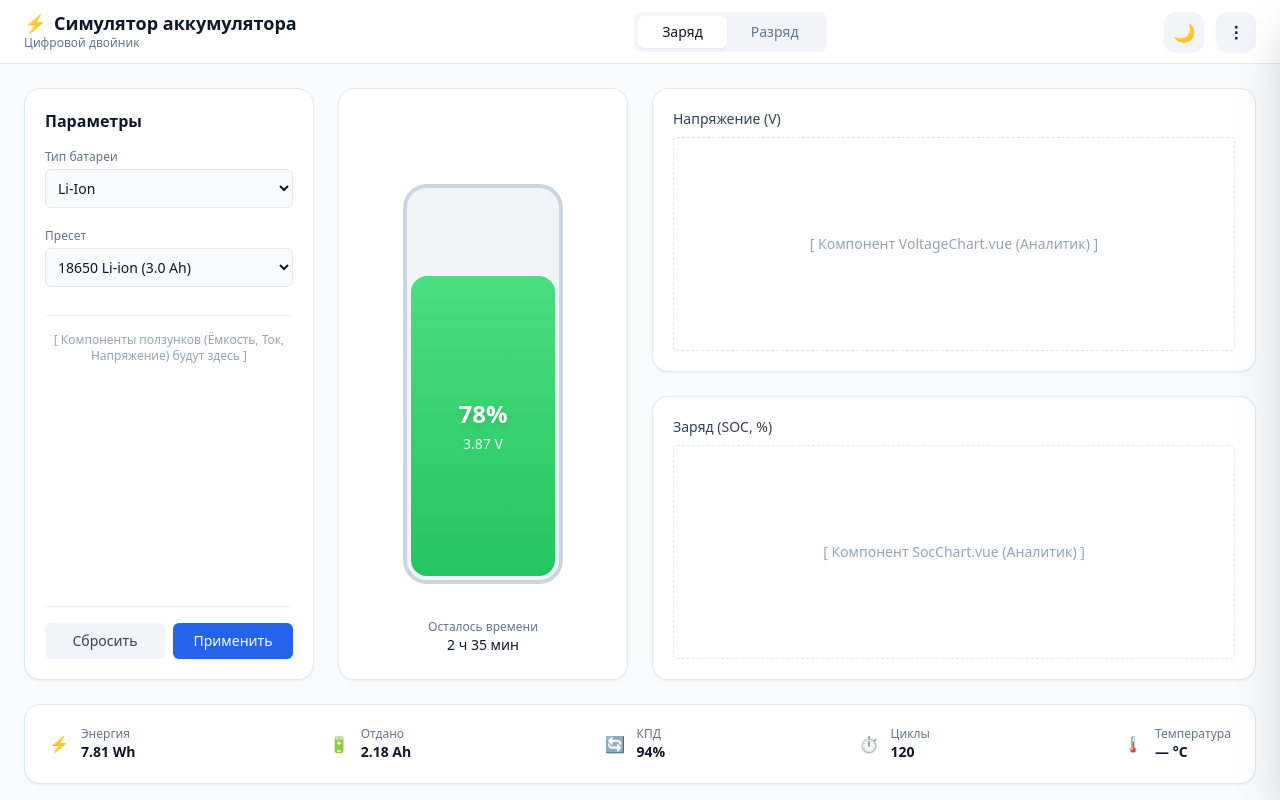
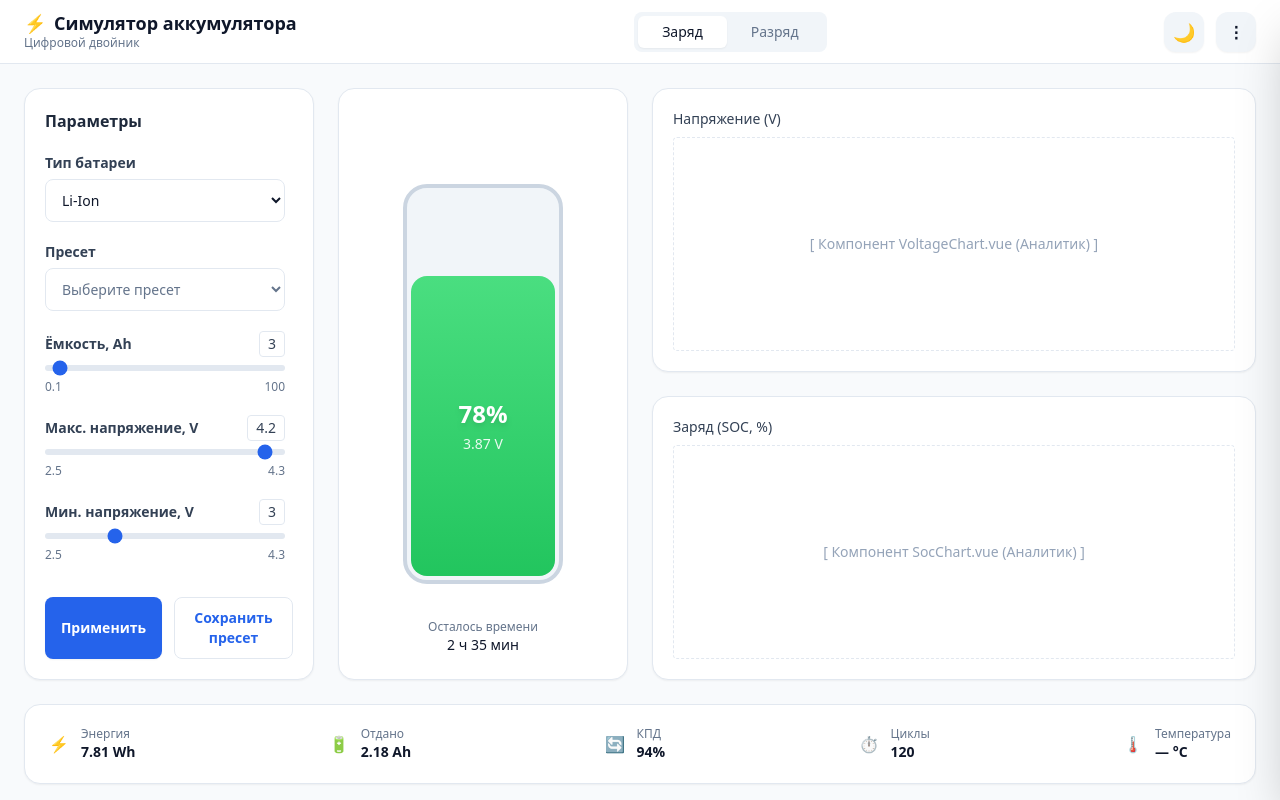
Before and after one commit to a5phalt/battery_sim, a Vue app: page / in a window 1280 px wide. Built offline with nearby package versions, Linux system fonts and the light colour scheme.

Commit message:
Улучшил боковую панель

```diff
--- a/src/components/parameters/ParametersPanel.vue
+++ b/src/components/parameters/ParametersPanel.vue
@@ -1,40 +1,141 @@
 <script setup lang="ts">
-// Здесь в будущем будут импорты: BatteryTypeSelect, PresetSelect, ParameterSlider
+import { useSimulation } from '../../composables/useSimulation'
+
+// Вытягиваем наши параметры
+const { params } = useSimulation()
 </script>
 
 <template>
   <div class="flex flex-col h-full">
-    <h2 class="text-base font-semibold mb-4">Параметры</h2>
+    <h2 class="text-base font-bold mb-5 text-slate-800 dark:text-white">Параметры</h2>
 
-    <div class="flex-1 flex flex-col gap-5">
-      <div class="flex flex-col gap-1">
-        <label class="text-xs text-slate-500">Тип батареи</label>
-        <select class="w-full bg-slate-50 dark:bg-slate-900 border border-slate-200 dark:border-slate-700 rounded-md p-2 text-sm outline-none focus:ring-2 focus:ring-blue-500">
+    <div class="flex-1 flex flex-col gap-5 overflow-y-auto pr-2 pb-2 custom-scrollbar">
+
+      <div class="flex flex-col gap-1.5">
+        <label class="text-sm font-semibold text-slate-700 dark:text-slate-300">Тип батареи</label>
+        <select class="w-full bg-white dark:bg-slate-900 border border-slate-200 dark:border-slate-700 rounded-lg px-3 py-2.5 text-sm outline-none focus:border-blue-500 transition-colors cursor-pointer">
           <option>Li-Ion</option>
+          <option>Li-Po</option>
+          <option>LiFePO4</option>
+          <option>NiMH</option>
+          <option>Свинцово-кислотный</option>
+          <option>Пользовательский</option>
+        </select>
+      </div>
+
+      <div class="flex flex-col gap-1.5">
+        <label class="text-sm font-semibold text-slate-700 dark:text-slate-300">Пресет</label>
+        <select class="w-full bg-white dark:bg-slate-900 border border-slate-200 dark:border-slate-700 rounded-lg px-3 py-2.5 text-sm outline-none focus:border-blue-500 transition-colors cursor-pointer text-slate-500">
+          <option>Выберите пресет</option>
+          <option>18650 Li-ion (3.0 Ah)</option>
+          <option>Свой вариант</option>
         </select>
       </div>
 
       <div class="flex flex-col gap-1">
-        <label class="text-xs text-slate-500">Пресет</label>
-        <select class="w-full bg-slate-50 dark:bg-slate-900 border border-slate-200 dark:border-slate-700 rounded-md p-2 text-sm outline-none focus:ring-2 focus:ring-blue-500">
-          <option>18650 Li-ion (3.0 Ah)</option>
-        </select>
+        <div class="flex justify-between items-center mb-1">
+          <label class="text-sm font-semibold text-slate-700 dark:text-slate-300">Ёмкость, Ah</label>
+          <span class="text-sm font-medium border border-slate-200 dark:border-slate-700 rounded px-2 py-0.5 text-slate-700 dark:text-slate-300">{{ params.capacity }}</span>
+        </div>
+        <input type="range" v-model.number="params.capacity" min="0.1" max="100" step="0.1"
+          class="w-full h-1.5 bg-slate-200 rounded-lg appearance-none cursor-pointer dark:bg-slate-700 accent-blue-600">
+        <div class="flex justify-between text-xs text-slate-500 mt-1">
+          <span>0.1</span>
+          <span>100</span>
+        </div>
       </div>
 
-      <div class="flex flex-col gap-4 mt-2">
-        <div class="border-t border-slate-100 dark:border-slate-700 pt-4 text-xs text-slate-400 text-center">
-          [ Компоненты ползунков (Ёмкость, Ток, Напряжение) будут здесь ]
+      <div class="flex flex-col gap-1">
+        <div class="flex justify-between items-center mb-1">
+          <label class="text-sm font-semibold text-slate-700 dark:text-slate-300">Макс. напряжение, V</label>
+          <span class="text-sm font-medium border border-slate-200 dark:border-slate-700 rounded px-2 py-0.5 text-slate-700 dark:text-slate-300">{{ params.maxVoltage }}</span>
+        </div>
+        <input type="range" v-model.number="params.maxVoltage" min="2.5" max="4.3" step="0.1"
+          class="w-full h-1.5 bg-slate-200 rounded-lg appearance-none cursor-pointer dark:bg-slate-700 accent-blue-600">
+        <div class="flex justify-between text-xs text-slate-500 mt-1">
+          <span>2.5</span>
+          <span>4.3</span>
         </div>
       </div>
+
+      <div class="flex flex-col gap-1">
+        <div class="flex justify-between items-center mb-1">
+          <label class="text-sm font-semibold text-slate-700 dark:text-slate-300">Мин. напряжение, V</label>
+          <span class="text-sm font-medium border border-slate-200 dark:border-slate-700 rounded px-2 py-0.5 text-slate-700 dark:text-slate-300">{{ params.minVoltage }}</span>
+        </div>
+        <input type="range" v-model.number="params.minVoltage" min="2.5" max="4.3" step="0.1"
+          class="w-full h-1.5 bg-slate-200 rounded-lg appearance-none cursor-pointer dark:bg-slate-700 accent-blue-600">
+        <div class="flex justify-between text-xs text-slate-500 mt-1">
+          <span>2.5</span>
+          <span>4.3</span>
+        </div>
+      </div>
+
+      <div class="flex flex-col gap-1">
+        <div class="flex justify-between items-center mb-1">
+          <label class="text-sm font-semibold text-slate-700 dark:text-slate-300">Ток, A</label>
+          <span class="text-sm font-medium border border-slate-200 dark:border-slate-700 rounded px-2 py-0.5 text-slate-700 dark:text-slate-300">{{ params.current }}</span>
+        </div>
+        <input type="range" v-model.number="params.current" min="0.1" max="100" step="0.1"
+          class="w-full h-1.5 bg-slate-200 rounded-lg appearance-none cursor-pointer dark:bg-slate-700 accent-blue-600">
+        <div class="flex justify-between text-xs text-slate-500 mt-1">
+          <span>0.1</span>
+          <span>100</span>
+        </div>
+      </div>
+
+      <div class="flex flex-col gap-1">
+        <div class="flex justify-between items-center mb-1">
+          <label class="text-sm font-semibold text-slate-700 dark:text-slate-300">SOC (начальный), %</label>
+          <span class="text-sm font-medium border border-slate-200 dark:border-slate-700 rounded px-2 py-0.5 text-slate-700 dark:text-slate-300">{{ params.initialSoc }}</span>
+        </div>
+        <input type="range" v-model.number="params.initialSoc" min="0" max="100" step="1"
+          class="w-full h-1.5 bg-slate-200 rounded-lg appearance-none cursor-pointer dark:bg-slate-700 accent-blue-600">
+        <div class="flex justify-between text-xs text-slate-500 mt-1">
+          <span>0</span>
+          <span>100</span>
+        </div>
+      </div>
+
+      <div class="flex flex-col gap-1">
+        <div class="flex justify-between items-center mb-1">
+          <label class="text-sm font-semibold text-slate-700 dark:text-slate-300">Время моделирования, ч</label>
+          <span class="text-sm font-medium border border-slate-200 dark:border-slate-700 rounded px-2 py-0.5 text-slate-700 dark:text-slate-300">{{ params.simulationTime }}</span>
+        </div>
+        <input type="range" v-model.number="params.simulationTime" min="0.1" max="10" step="0.1"
+          class="w-full h-1.5 bg-slate-200 rounded-lg appearance-none cursor-pointer dark:bg-slate-700 accent-blue-600">
+        <div class="flex justify-between text-xs text-slate-500 mt-1">
+          <span>0.1</span>
+          <span>10</span>
+        </div>
+      </div>
+
     </div>
 
-    <div class="mt-auto pt-4 flex gap-2 border-t border-slate-100 dark:border-slate-700">
-      <button class="flex-1 bg-slate-100 hover:bg-slate-200 dark:bg-slate-700 dark:hover:bg-slate-600 text-slate-700 dark:text-slate-200 py-2 rounded-md text-sm font-medium transition-colors">
-        Сбросить
+    <div class="mt-4 pt-5 flex gap-3 shrink-0 bg-white dark:bg-slate-800">
+      <button class="flex-1 bg-blue-600 hover:bg-blue-700 text-white py-2.5 rounded-lg text-sm font-semibold shadow-sm transition-colors">
+        Применить
       </button>
-      <button class="flex-1 bg-blue-600 hover:bg-blue-700 text-white py-2 rounded-md text-sm font-medium shadow-sm transition-colors">
-        Применить
+      <button class="flex-1 bg-white hover:bg-slate-50 dark:bg-slate-800 dark:hover:bg-slate-700 text-blue-600 border border-slate-200 dark:border-slate-600 py-2.5 rounded-lg text-sm font-semibold transition-colors">
+        Сохранить пресет
       </button>
     </div>
   </div>
 </template>
+
+<style scoped>
+/* Скрываем громоздкий скроллбар */
+.custom-scrollbar::-webkit-scrollbar {
+  width: 4px;
+}
+.custom-scrollbar::-webkit-scrollbar-track {
+  background: transparent;
+}
+.custom-scrollbar::-webkit-scrollbar-thumb {
+  background-color: #cbd5e1;
+  border-radius: 10px;
+}
+.dark .custom-scrollbar::-webkit-scrollbar-thumb {
+  background-color: #475569;
+}
+</style>
--- a/src/composables/useSimulation.ts
+++ b/src/composables/useSimulation.ts
@@ -0,0 +1,35 @@
+import { reactive, ref } from 'vue'
+// Импортируем типы именно из твоего файла SimulationParams.ts
+import type { SimulationParams, SimulationMode } from '../types/SimulationParams'
+
+// Создаем реактивный объект и говорим TypeScript, что он должен строго соответствовать интерфейсу SimulationParams
+const params = reactive<SimulationParams>({
+  capacity: 3.0,
+  maxVoltage: 4.2,
+  minVoltage: 3.0,
+  current: 1.0,
+  initialSoc: 100,
+  simulationTime: 3.0
+})
+
+// Текущий режим работы, по умолчанию — разряд
+const currentMode = ref<SimulationMode>('discharge')
+
+export function useSimulation() {
+
+  // Функция сброса параметров
+  const resetParams = () => {
+    params.capacity = 3.0
+    params.maxVoltage = 4.2
+    params.minVoltage = 3.0
+    params.current = 1.0
+    params.initialSoc = 100
+    params.simulationTime = 3.0
+  }
+
+  return {
+    params,
+    currentMode,
+    resetParams
+  }
+}
--- a/src/types/SimulationParams.ts
+++ b/src/types/SimulationParams.ts
@@ -0,0 +1,12 @@
+// Определяем возможные режимы работы
+export type SimulationMode = 'charge' | 'discharge'
+
+// Описываем структуру параметров
+export interface SimulationParams {
+  capacity: number;       // Ёмкость
+  maxVoltage: number;     // Максимальное напряжение
+  minVoltage: number;     // Минимальное напряжение
+  current: number;        // Ток
+  initialSoc: number;     // Начальный SOC (уровень заряда)
+  simulationTime: number; // Время симуляции
+}
```
